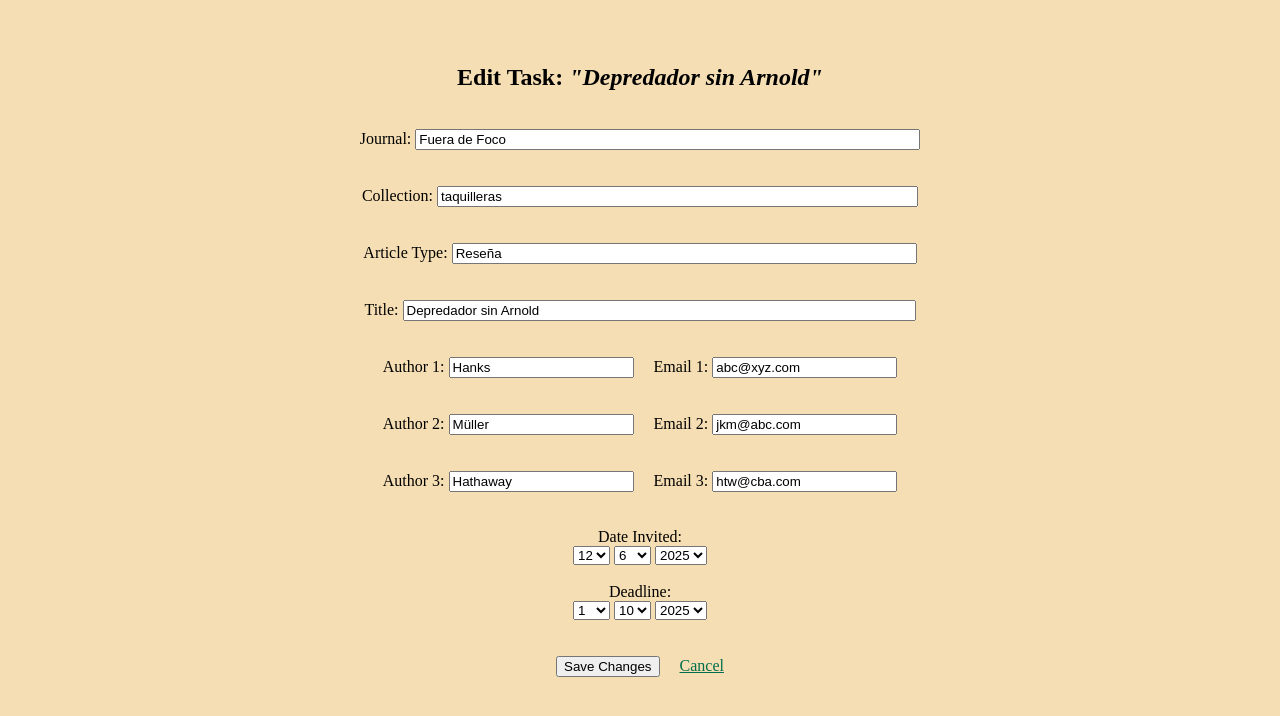
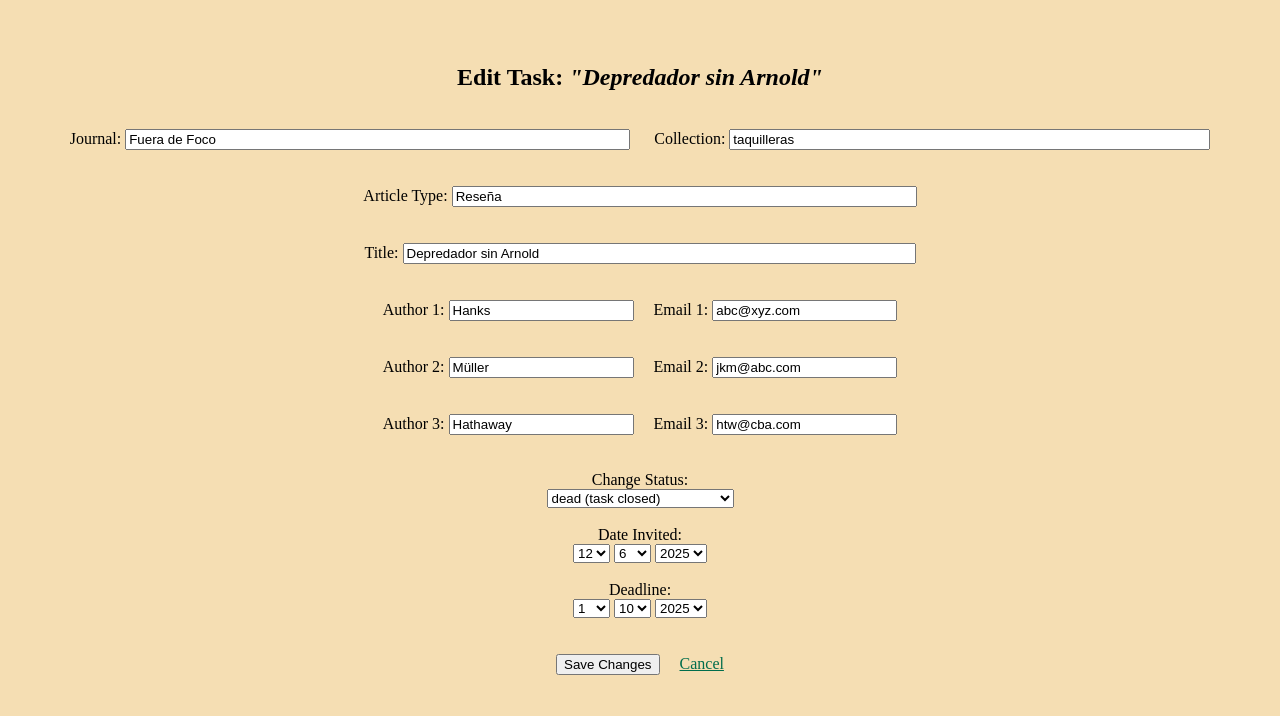
Before and after one commit to agustinpena/Email-Managing-System, a Flask app: page /edit-task/1 in a window 1280 px wide. Shown: the top 716 px of the page. Run offline with Flask 3, Linux system fonts and the light colour scheme.

Commit message:
moved change status to edit_task page

```diff
--- a/app.py
+++ b/app.py
@@ -160,18 +160,18 @@ def delete_article(id):
     return redirect('/')
 
 
-# route to change article request status
-@app.route('/change-status/<int:id>', methods=['GET', 'POST'])
-def change_status(id):
-    task = Task.query.get_or_404(id)
+# route to change task status
+# @app.route('/change-status/<int:id>', methods=['GET', 'POST'])
+# def change_status(id):
+#     task = Task.query.get_or_404(id)
 
-    if request.method == 'POST':
-        # Update status
-        task.status = request.form['new_status']
-        db.session.commit()
-        return redirect('/')
+#     if request.method == 'POST':
+#         # Update status
+#         task.status = request.form['new_status']
+#         db.session.commit()
+#         return redirect('/')
 
-    return render_template('change_status.html', task=task)
+#     return render_template('change_status.html', task=task)
 
 
 # route to export file in excel format
@@ -310,6 +310,7 @@ def edit_task(task_id):
         task.email2 = request.form['email2']
         task.author3 = request.form['author3']
         task.email3 = request.form['email3']
+        task.status = request.form['new_status']
 
         # Update date_invited
         task.date_invited = datetime(
--- a/templates/edit_task.html
+++ b/templates/edit_task.html
@@ -20,7 +20,7 @@
             <label>Journal:</label>
             <input type="text" name="journal" maxlength="120" size='60' value="{{ task.journal }}" required>
 
-            <br><br><br>
+            &nbsp;&nbsp;&nbsp;&nbsp;
 
             <label>Collection:</label>
             <input type="text" name="collection" maxlength="120" size='57' value="{{ task.collection }}" required>
@@ -66,6 +66,42 @@
             <input type="text" name="email3" value="{{ task.email3 }}" required>
 
         </div>
+
+        <br><br>
+
+        <!-- starts select status -->
+        <label>Change Status:</label>
+        <br>
+        <select name="new_status">
+
+            <option value="invited (task open)"
+            {% if task.status == 'invited (task open)' %}selected{% endif %}>invited (task open)</option>
+
+
+            <option value="partial accepted (task open)"
+            {% if task.status == 'partial accepted (task open)' %}selected{% endif %}>
+                partial accepted (task open)
+            </option>
+
+
+            <option value="accepted (task open)"
+            {% if task.status == 'accepted (task open)' %}selected{% endif %}>
+                accepted (task open)
+            </option>
+
+            <option value="done (task closed)"
+            {% if task.status == 'done (task closed)' %}selected{% endif %}>
+                done (task closed)
+            </option>
+
+            <option value="dead (task closed)"
+            {% if task.status == 'dead (task closed)' %}selected{% endif %}>
+                dead (task closed)
+            </option>
+
+        </select>
+
+        <!-- end select status -->
 
         <br><br>
 
--- a/templates/index.html
+++ b/templates/index.html
@@ -42,7 +42,6 @@
             {% for task in tasks %}
             <tr>
                 <td>
-                    <a class='one' href="{{ url_for('change_status', id=task.id) }}">Change Status</a><br>
                     <a class='two' href="{{ url_for('select_template', task_id=task.id) }}">Draft Email</a><br>
                     <a class='one' href="{{ url_for('edit_notes', id=task.id) }}">Edit Notes</a><br>
                     <a class='two' href="{{ url_for('edit_task', task_id=task.id) }}">Edit Task</a><br>
```
Also changed, not shown: instance/database.db.
